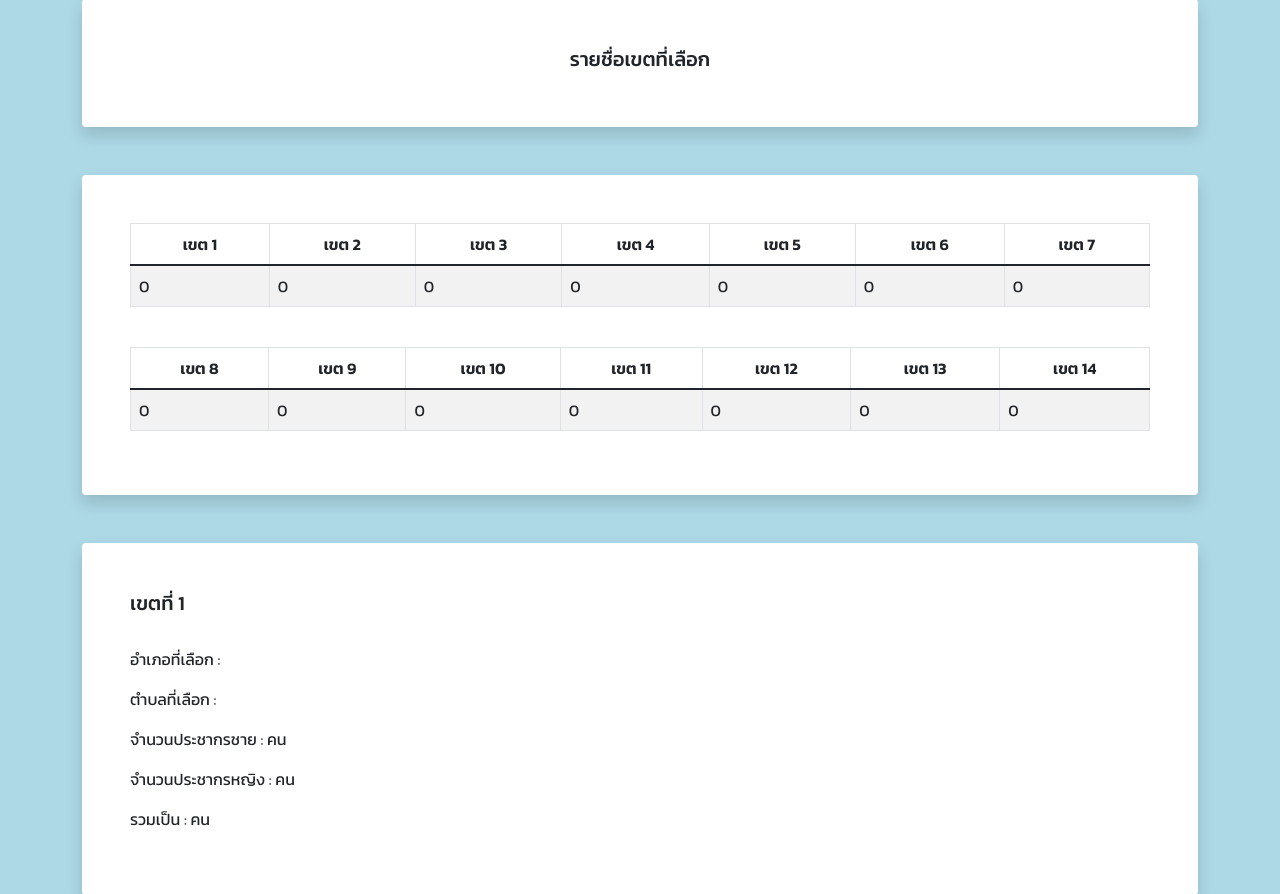
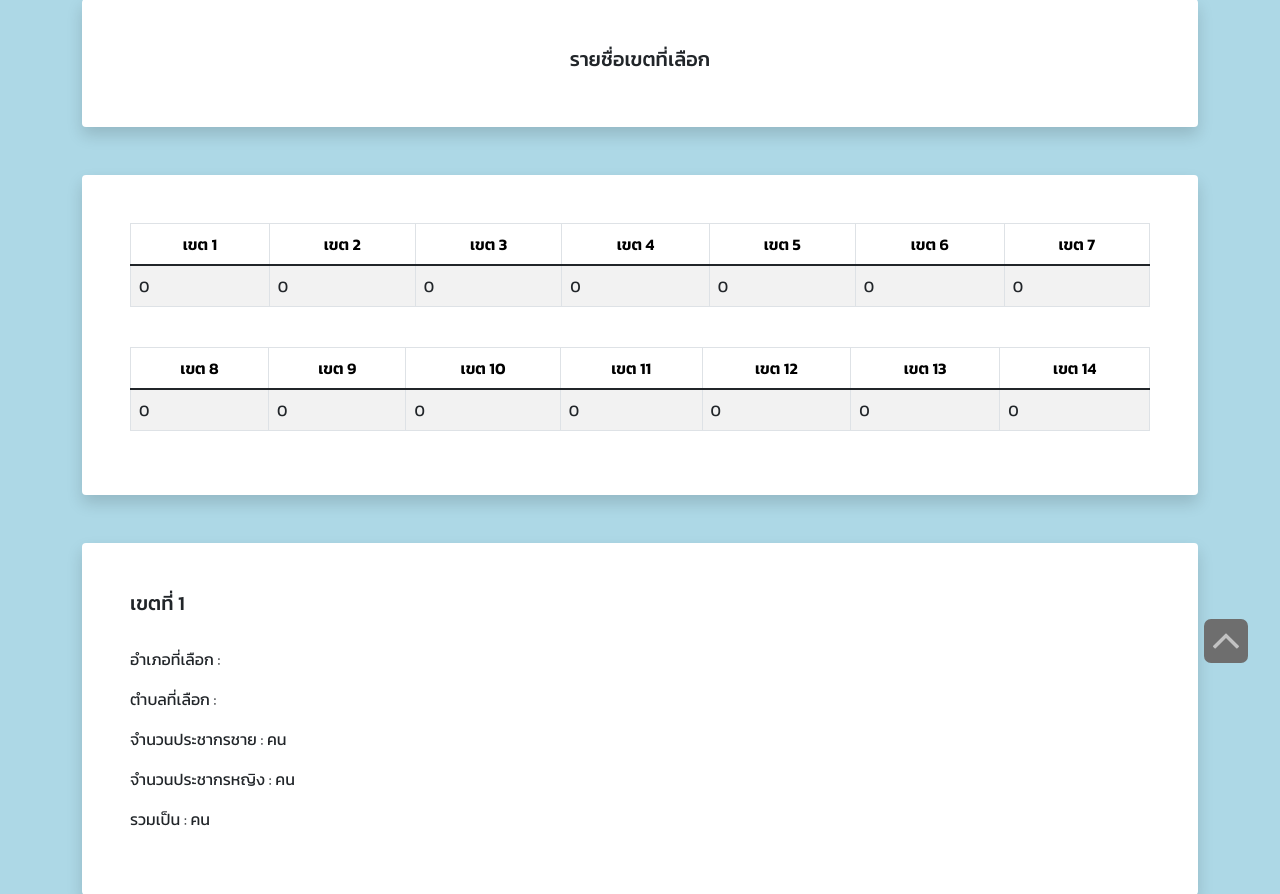
Before and after one commit to kladpiban112/Votezone, a PHP site: page /ShowDasbord.php in a window 1280 px wide. Shown: the part 105-999 px from the top of the page. Run offline with PHP 8.4, Linux system fonts and the light colour scheme; data comes from the database, SQL or seed files in the repository; some libraries are stand-ins or nearby versions.

Commit message:
fong
back to top

```diff
--- a/ShowDasbord.php
+++ b/ShowDasbord.php
@@ -30,6 +29,49 @@
   <link rel="shortcut icon" href="image"/>
 
   <link rel="stylesheet" href="src/style.css">
+  <style>
+    a{
+      text-decoration: none;
+      color:black;
+      }
+    * {
+      margin: 0;
+      padding: 0;
+      box-sizing: border-box;
+    }
+
+    /* html {
+      scroll-behavior: smooth;
+    } */
+
+    section {
+      width: 100%;
+      height: 70vh;
+    }
+
+    section:nth-child(odd) {
+      background: #d12525;
+    }
+
+    .btnToTop svg {
+      width: 44px;
+      height: 44px;
+      padding: 9px;
+      border-radius: 7px;
+      background: #6e6e6e;
+      fill: #c2c2c2;
+      position: fixed;
+      bottom: 2rem;
+      right: 2rem;
+      transition: all .1s ease-in-out;
+      cursor: pointer;
+    }
+
+    .btnToTop svg:hover {
+      background: #222222;
+      fill: #d1d1d1;
+    }
+  </style>
 
  </head>
  <!--end::Head-->
@@ -112,13 +154,13 @@
       <table class="table table-striped table-bordered">
             <thead>
               <tr>
-                <th class="text-center" >เขต 1</th>
-                <th class="text-center" >เขต 2</th>
-                <th class="text-center" >เขต 3</th>
-                <th class="text-center" >เขต 4</th>
-                <th class="text-center" >เขต 5</th>
-                <th class="text-center" >เขต 6</th>
-                <th class="text-center" >เขต 7</th>
+                <th class="text-center" ><a href="#ket1" >เขต 1</a></th>
+                <th class="text-center" ><a href="#ket2" >เขต 2</a></th>
+                <th class="text-center" ><a href="#ket3" >เขต 3</a></th>
+                <th class="text-center" ><a href="#ket4" >เขต 4</a></th>
+                <th class="text-center" ><a href="#ket5" >เขต 5</a></th>
+                <th class="text-center" ><a href="#ket6" >เขต 6</a></th>
+                <th class="text-center" ><a href="#ket7" >เขต 7</a></th>
               </tr>
             </thead>
             <tbody>
@@ -137,13 +179,13 @@
       <table class="table table-striped table-bordered">
             <thead>
               <tr>
-                <th class="text-center" >เขต 8</th>
-                <th class="text-center" >เขต 9</th>
-                <th class="text-center" >เขต 10</th>
-                <th class="text-center" >เขต 11</th>
-                <th class="text-center" >เขต 12</th>
-                <th class="text-center" >เขต 13</th>
-                <th class="text-center" >เขต 14</th>
+                <th class="text-center" ><a href="#ket8" >เขต 8</a></th>
+                <th class="text-center" ><a href="#ket9" >เขต 9</a></th>
+                <th class="text-center" ><a href="#ket10" >เขต 10</a></th>
+                <th class="text-center" ><a href="#ket11" >เขต 11</a></th>
+                <th class="text-center" ><a href="#ket12" >เขต 12</a></th>
+                <th class="text-center" ><a href="#ket13" >เขต 13</a></th>
+                <th class="text-center" ><a href="#ket14" >เขต 14</a></th>
               </tr>
             </thead>
             <tbody>
@@ -485,7 +527,39 @@
   </div>
 
 <!-- endcard -->
-
-
+  <div class="btnToTop">
+    <button>
+      <svg version="1.1" id="Capa_1" xmlns="http://www.w3.org/2000/svg" xmlns:xlink="http://www.w3.org/1999/xlink" x="0px" y="0px" width="30px" height="30px" viewBox="0 0 284.929 284.929" style="enable-background:new 0 0 284.929 284.929;" xml:space="preserve"> <g> <path d="M282.082,195.285L149.028,62.24c-1.901-1.903-4.088-2.856-6.562-2.856s-4.665,0.953-6.567,2.856L2.856,195.285 C0.95,197.191,0,199.378,0,201.853c0,2.474,0.953,4.664,2.856,6.566l14.272,14.271c1.903,1.903,4.093,2.854,6.567,2.854 c2.474,0,4.664-0.951,6.567-2.854l112.204-112.202l112.208,112.209c1.902,1.903,4.093,2.848,6.563,2.848 c2.478,0,4.668-0.951,6.57-2.848l14.274-14.277c1.902-1.902,2.847-4.093,2.847-6.566 C284.929,199.378,283.984,197.188,282.082,195.285z"/> </g> </svg>
+    </button>
+  </div>
  </body>
 </html>
+<!-- back to scrollTop -->
+<script>
+    const btnToTop = document.querySelector('.btnToTop');
+
+    // 1. window.scrollTo()
+    // btnToTop.addEventListener('click', () => {
+    //   window.scrollTo(0, 0);
+    // })
+
+    // 2. window.scroll()
+    // btnToTop.addEventListener('click', () => {
+    //   window.scroll({
+    //     top: 0,
+    //     behavior: 'smooth'
+    //   })
+    // })
+
+    // 3. document.documentElement.scrollTop()
+    // btnToTop.addEventListener('click', () => {
+    //   document.documentElement.scrollTop = 0;
+    // })
+
+    // 4. document.documentElement.scrollIntoView()
+    btnToTop.addEventListener('click', () => {
+      document.documentElement.scrollIntoView({
+        behavior: 'smooth'
+      })
+    })
+</script>
```
Also changed, not shown: other parts of ShowDasbord.php (+14 -15 lines).
